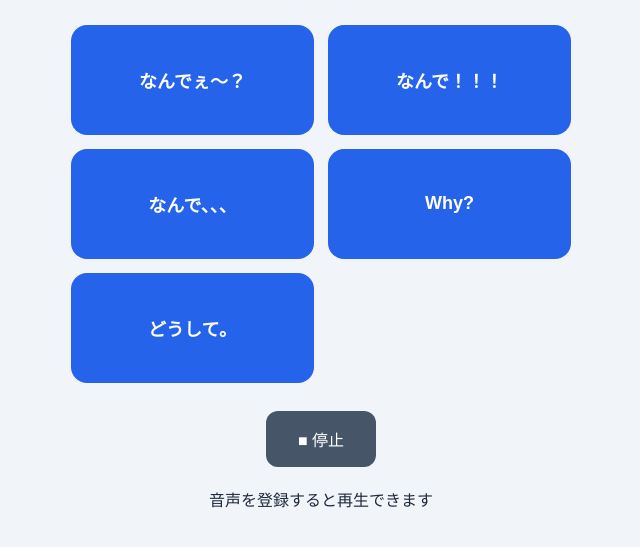
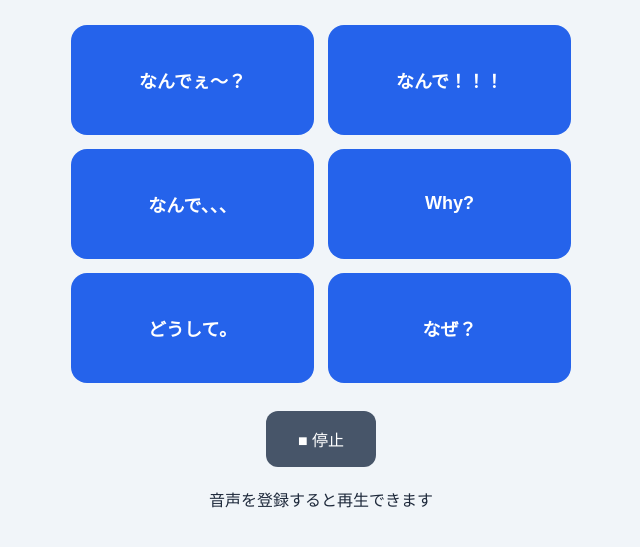
Before and after one commit to Lathifa-KS/my-sound-board, a plain HTML site: page index.html in a window 1280 px wide. Shown: the part 131-678 px from the top of the page, without its empty margins (319-959 px from the left). Drawn offline with Linux system fonts and the light colour scheme.

Commit message:
Update index.html

```diff
--- a/index.html
+++ b/index.html
@@ -51,6 +51,7 @@
     <button class="sound" onclick="playSound(3)">なんで、、、</button>
     <button class="sound" onclick="playSound(4)">Why?</button>
     <button class="sound" onclick="playSound(5)">どうして。</button>
+    <button class="sound" onclick="playSound(6)">なぜ？</button>
   </div>
 
   <button class="stop" onclick="stopSound()">■ 停止</button>
```
